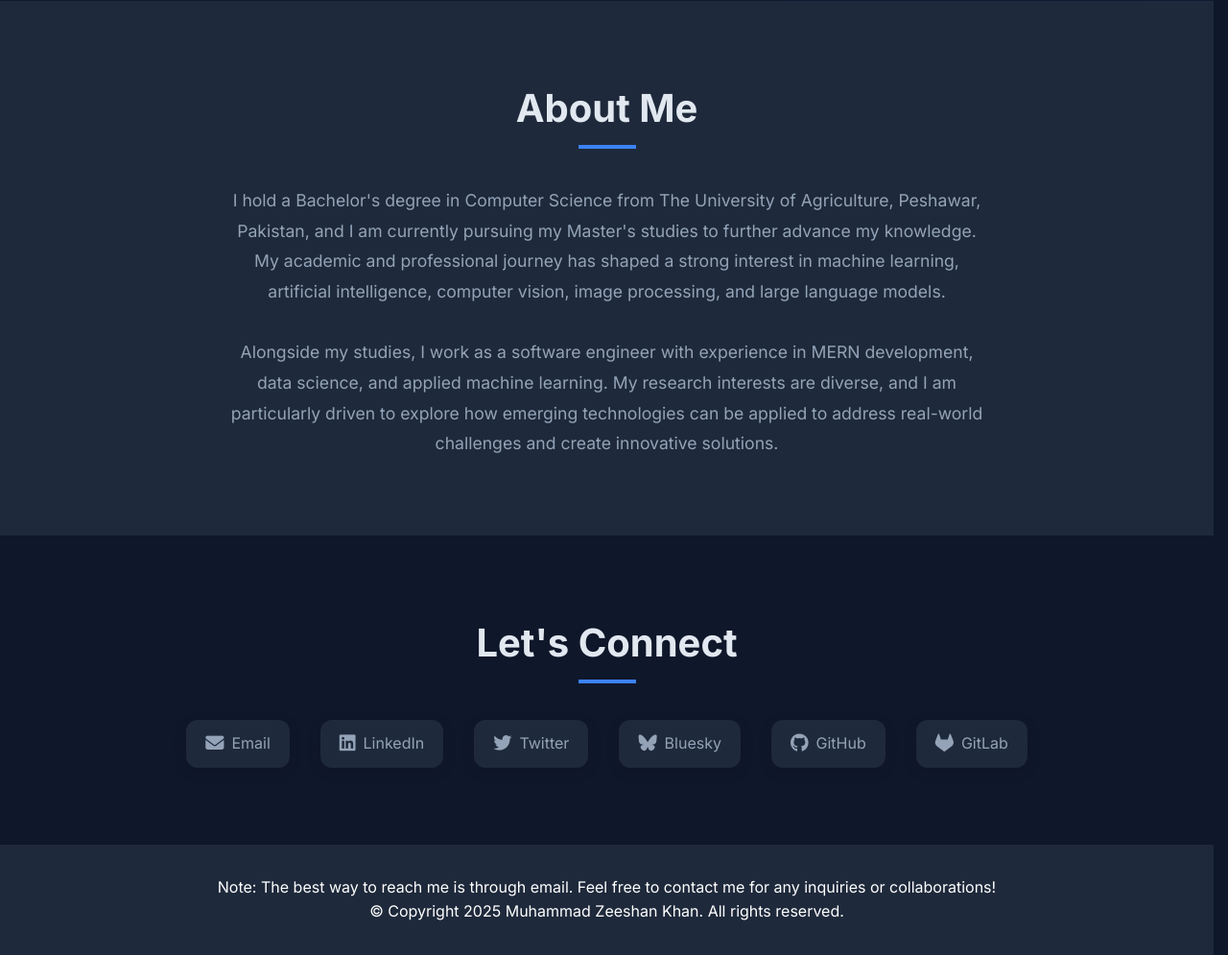
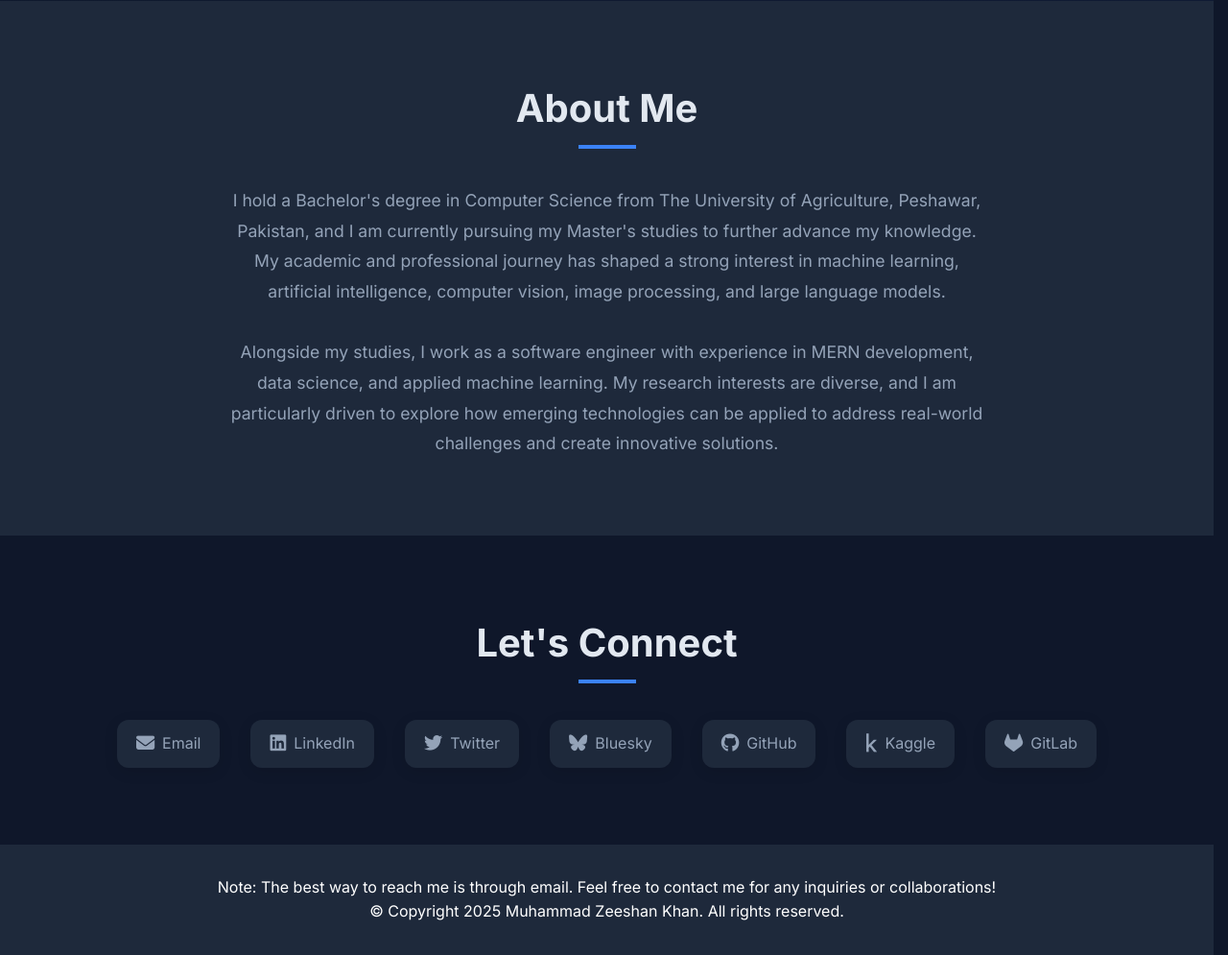
Before and after one commit to iamxeeshankhan/iamxeeshankhan.github.io, a plain HTML site: page index.html in a window 1280 px wide. Shown: the part 799-1794 px from the top of the page at 96% size. Drawn offline with Linux system fonts and the light colour scheme.

Commit message:
updated index.html

```diff
--- a/index.html
+++ b/index.html
@@ -121,6 +121,10 @@
                 <a href="https://github.com/iamxeeshankhan" target="_blank" class="social-link">
                     <i class="fab fa-github"></i>
                     <span>GitHub</span>
+                </a>
+                <a href="https://www.kaggle.com/izeeshan" target=" _blank" class="social-link">
+                    <i class="fab fa-kaggle"></i>
+                    <span>Kaggle</span>
                 </a>
                 <a href="https://gitlab.com/iamxeeshankhan" target="_blank" class="social-link">
                     <i class="fab fa-gitlab"></i>
```
